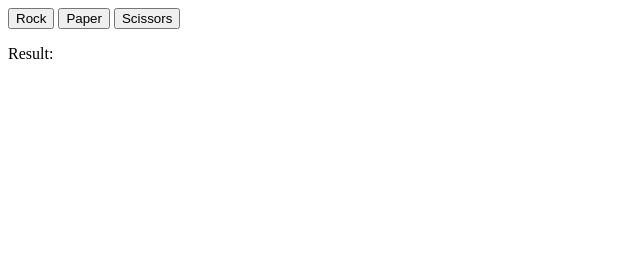
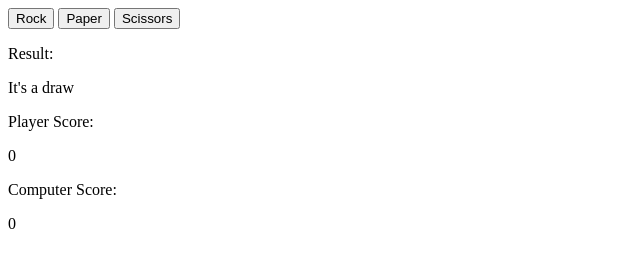
Before and after one commit to RahmatAT11/odin-rock-paper-scissor, a plain HTML site: page index.html in a window 1280 px wide. Both pictures are taken after a click on the button "Rock". Shown: the whole page, without its empty margins (0-640 px from the left). Drawn offline with Linux system fonts and the light colour scheme.

Commit message:
Display player and computer score

```diff
--- a/index.html
+++ b/index.html
@@ -3,7 +3,7 @@
     <head>
         <meta charset="utf-8">
         <title>Rock Paper Scissor</title>
-        <script src="index.js"></script>
+        <script src="index.js" defer></script>
     </head>
     <body>
         <button id="rock">Rock</button>
@@ -12,9 +12,11 @@
 
         <div>
             <p>Result:</p>
-            <div id="display-result">
-
-            </div>
+            <div id="display-result"></div>
+            <p>Player Score: </p>
+            <div id="player"></div>
+            <p>Computer Score: </p>
+            <div id="computer"></div>
         </div>
     </body>
 </html>
--- a/index.js
+++ b/index.js
@@ -36,7 +36,6 @@ function playGame() {
     // this function will play the game by comparing the user choice
     // and the computer choice
     function playRound(humanChoice, computerChoice) {
-        const displayResult = document.querySelector("#display-result");
         try {
             if (humanChoice === "rock") {
                 if (computerChoice === "rock") {
@@ -69,13 +68,23 @@ function playGame() {
                     displayResult.textContent = "You win! Scissors beats Paper";
                 }
             }
+
+            displayPlayerScore.textContent = humanScore;
+            displayComputerScore.textContent = computerScore;
         } catch (error) {
             displayResult.textContent = error.message;
         }
     }
 
+    const displayResult = document.querySelector("#display-result");
+    const displayPlayerScore = document.querySelector("#player");
+    const displayComputerScore = document.querySelector("#computer");
+
     let humanScore = 0;
     let computerScore = 0;
+
+    displayPlayerScore.textContent = humanScore;
+    displayComputerScore.textContent = computerScore;
 
     let humanSelection, computerSelection;
 
@@ -88,12 +97,13 @@ function playGame() {
         })
     })
 
-    // for (let index = 0; index < 5; index++) {
+    if (humanScore !== 0 || computerScore !== 0) {
+        if (humanScore === 5) {
+            console.log("You win!");
+        } else {
+            console.log("You lose!");
+        }
+    }
+}
 
-    //     playRound(humanSelection, computerSelection);
-    // }
-
-    // console.log("Final Score:");
-    // console.log("Human:", humanScore);
-    // console.log("Computer:", computerScore);
-}
+playGame();
```
